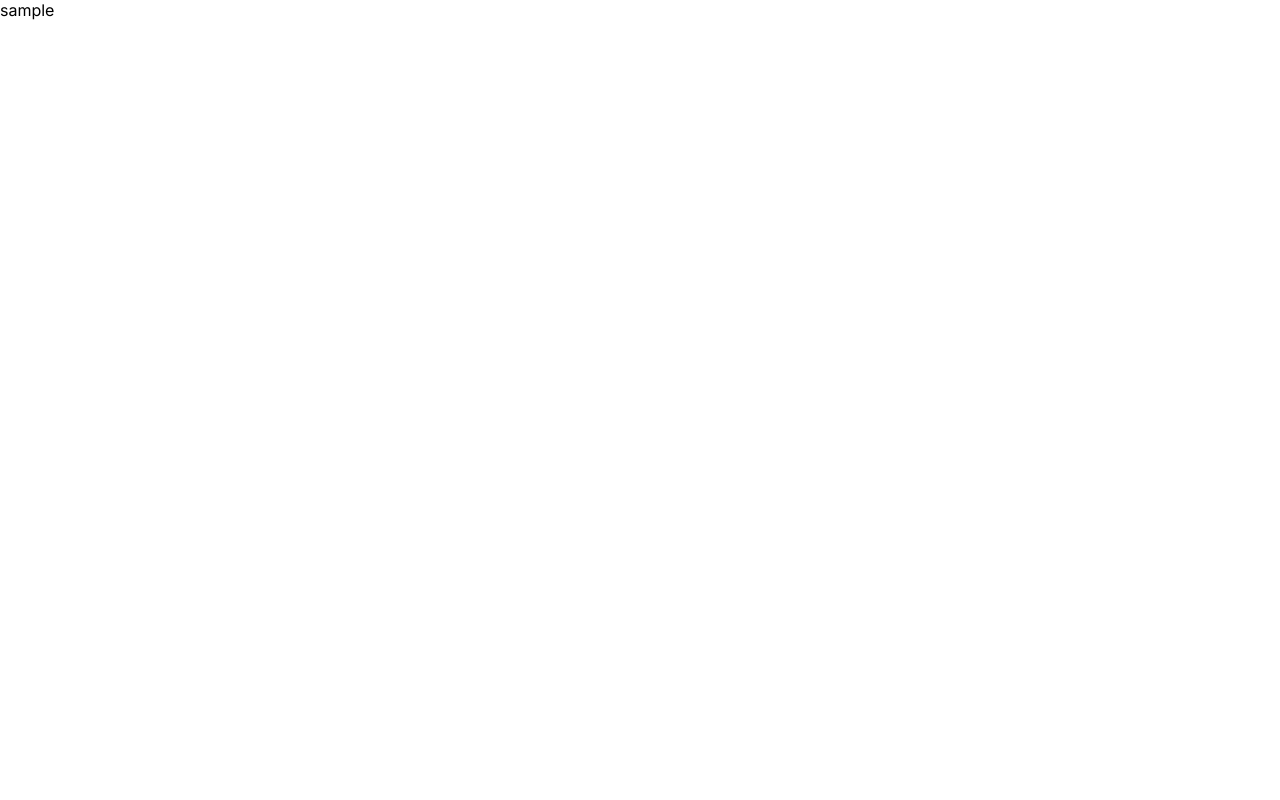
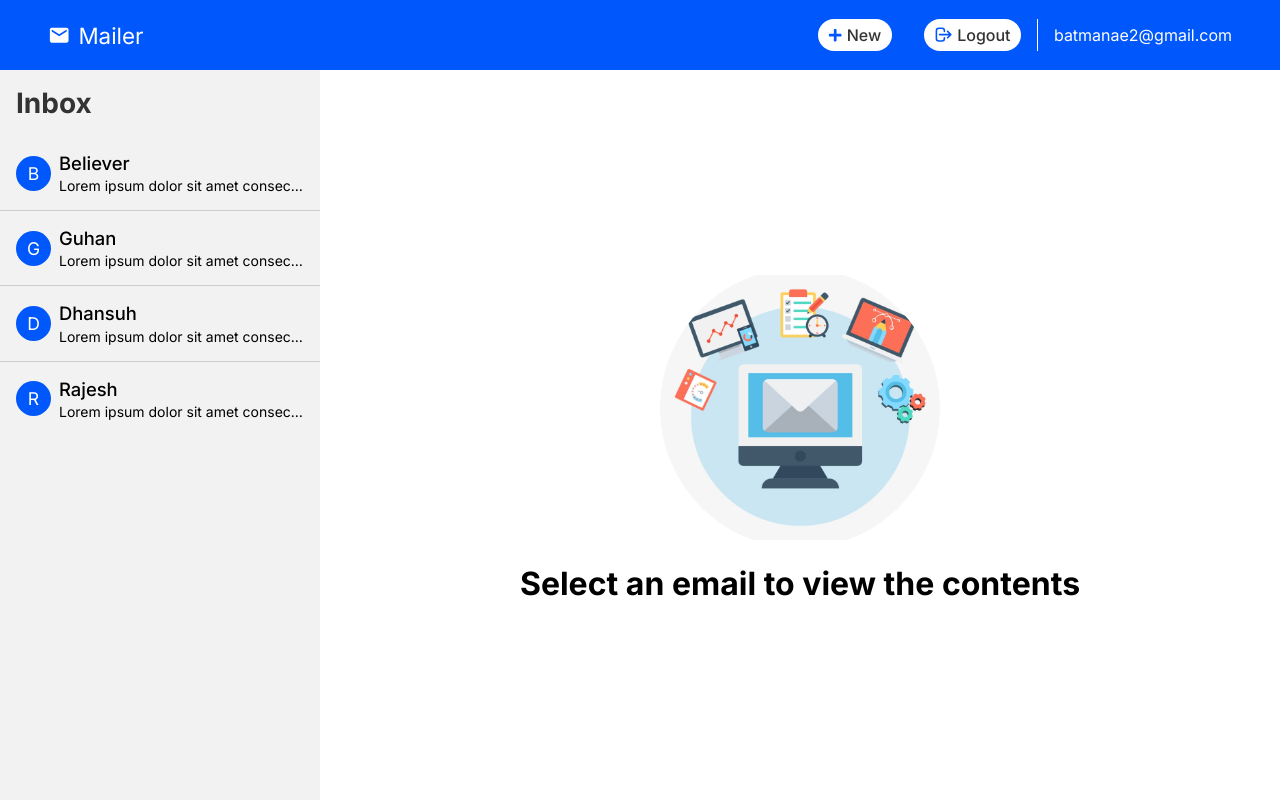
Before and after one commit to g-rajesh/Email-App, a React (Create React App) app in the folder client/: page / in a window 1280 px wide. Built offline with nearby package versions, Linux system fonts and the light colour scheme; sample sign-in values are in the browser's storage.

Commit message:
working on home page
Co-authored-by: SRI JAYAN E <SriJayan17@users.noreply.github.com>
Co-authored-by: Thilaksurya <Don-29@users.noreply.github.com>

```diff
--- a/client/src/App.js
+++ b/client/src/App.js
@@ -10,7 +10,6 @@ import DynamicRoute from "./Util/DynamicRoute";
 
 const App = () => {
   const data = useGlobalContext();
-  console.log(data);
 
   return (
     <div className="App">
--- a/client/src/Util/DynamicRoute.js
+++ b/client/src/Util/DynamicRoute.js
@@ -10,7 +10,7 @@ const DynamicRoute = (props) => {
   } else if (props.guest && ctx.data.token) {
     return <Redirect to="/" />;
   } else {
-    return <Route component={props.children} {...props} />;
+    return <Route component={props.component} {...props} />;
   }
 };
 
--- /dev/null
+++ b/client/src/components/Home/Content.css
@@ -0,0 +1,17 @@
+.info{
+    width: 100%;
+    height: calc(100vh-70px);
+    display: flex;
+    flex-direction: column;
+    justify-content: center;
+    align-items: center;
+}
+
+.info img {
+    width: 280px;
+    height: 280px;
+    display: block;
+    object-fit: contain;
+    border-radius: 50%;
+    margin-bottom: 1rem;
+}
--- /dev/null
+++ b/client/src/components/Home/Content.js
@@ -0,0 +1,24 @@
+import React from 'react'
+
+import ContentImage from '../../images/content.png';
+import './Content.css';
+
+const Content = ({user}) => {
+
+    if(!user) {
+        return <div className="info">
+            <img src={ContentImage} alt="email" />
+            <h1>Select an email to view the contents</h1>
+        </div>
+    }
+
+    return (
+        <div className="contents">
+            <h2>{user.name}</h2>
+            {/* <h3>{user.subject}</h3> */}
+            <p>{user.email}</p>
+        </div>
+    )
+}
+
+export default Content;
--- /dev/null
+++ b/client/src/components/Home/Home.css
@@ -0,0 +1,90 @@
+@import url("https://fonts.googleapis.com/css2?family=Inter:wght@200;300;400;500;600;700&display=swap");
+
+.Home {
+    width: 100%;
+    height: 100vh;
+    overflow: hidden;
+}
+
+.navBar{
+    padding:0 3rem;
+    display: flex;
+    justify-content: space-between;
+    align-items: center;
+    height: 70px;
+    background-color: #0057fb;
+}
+
+.navBar .logo {
+    display: flex;
+    align-items: center;
+}
+
+.navBar .logo .emailIcon {
+    font-size: 1.4rem;
+    color: #fff;
+    margin-right: 0.5rem;
+}
+
+.navBar .logo span {
+    color: #fff;
+    font-size: 1.6rem;
+}
+
+.navBar .logo span {
+    font-size: 1.4rem;
+    color: #fff;
+}
+
+.navBar .links {
+    display: flex;
+    align-items: center;
+}
+
+.navBar .links .nav-links{
+    display:flex;
+    align-items: center;
+    list-style: none;
+    border-right: 1px solid #fff;
+}
+
+.navBar .links .nav-links li{
+    padding : 0.35rem 0.65rem;
+    margin: 0 1rem;
+    display: flex;
+    align-items: center;
+    cursor: pointer;
+    background: #fff;
+    border-radius: 20px;
+}
+
+.navBar .links .nav-links li .plus-icon{
+    color: #0057fb;
+    font-size: 0.9rem;
+}
+
+.navBar .links .nav-links li .logoutIcon{
+    font-size: 1.2rem;
+    font-weight: bolder;
+    color: #0057fb;
+}
+
+.navBar .links .nav-links li .text {
+    margin-left: 0.25rem;
+    color: #333;
+    font-weight: 500;
+}
+
+.navBar .links .nav-links .user{
+    color: #fff;
+}
+
+.navBar .links .user {
+    color: #fff;
+    margin-left: 1rem;
+}
+
+.Home .container{
+    display: grid;
+    grid-template-columns: 0.25fr 0.75fr;
+}
--- /dev/null
+++ b/client/src/components/Home/Inbox.css
@@ -0,0 +1,64 @@
+.inbox {
+    background-color: #f2f2f2;
+    height: calc(100vh - 70px);
+    overflow: auto;
+}
+
+.inbox h1 {
+    padding: 1rem;
+    font-size: 1.75rem;
+    color: #333;
+}
+
+.inbox .inbox-items{
+    margin-bottom: 1rem;
+    list-style: none;
+}
+
+.inbox .inbox-items li{
+    padding: 1rem;
+    border-bottom: 1px solid #ccc;
+    display: flex;
+    align-items: center;
+    cursor: pointer;
+    transition: all 0.2s;
+}
+
+.inbox .inbox-items li:last-child{
+    border: none;
+}
+
+.inbox .inbox-items li:hover {
+    background-color: #D3D3D3;
+}
+
+.inbox .inbox-items li > span {
+    margin-right: 0.5rem;
+    min-width: 35px;
+    height: 35px;
+    line-height: 35px;
+    text-align: center;
+    background-color: #0057fb;
+    color: #fff;
+    border-radius: 50%;
+    font-size: 1.1rem;
+}
+
+.inbox .inbox-items li .left{
+    overflow: hidden;
+    text-overflow: ellipsis;
+}
+
+.inbox .inbox-items li .left h2{
+    font-size: 1.15rem;
+    font-weight: 500;
+    margin-bottom: 0.2rem;
+}
+
+.inbox .inbox-items li .left p{
+    width: 100%;
+    overflow: hidden;
+    white-space: nowrap;
+    text-overflow: ellipsis;
+    font-size: 0.875rem;
+}
--- /dev/null
+++ b/client/src/components/Home/Inbox.js
@@ -0,0 +1,28 @@
+import React from 'react';
+
+import './Inbox.css';
+
+const Inbox = ({setUser,data}) => {
+    return (
+        <div className="inbox">
+            <h1>Inbox</h1>
+            <ul className="inbox-items">
+                {data.inbox.map(item=>{
+                    return (
+                    <li onClick={()=>setUser(item)}>
+                        <span>{item.name[0]}</span>
+                        <div className="left">
+                            <h2>{item.name}</h2>
+                            <p>{item.email}</p>
+                        </div>
+                    </li>
+                    )
+                })}
+
+            </ul>
+        </div>
+    )
+}
+
+
+export default Inbox;
--- /dev/null
+++ b/client/src/components/Home/Navbar.js
@@ -0,0 +1,25 @@
+import React from 'react';
+import { MdEmail } from 'react-icons/md';
+import { FaPlus } from 'react-icons/fa';
+import { HiOutlineLogout } from 'react-icons/hi';
+
+const Navbar = (props) => {
+    return (
+        <nav className="navBar">
+            <div className="logo">
+                <MdEmail className="emailIcon" />
+                <span>Mailer</span>
+            </div>
+            <div className="links">
+                <ul className="nav-links">
+                    <li><FaPlus className="plus-icon" />
+                    <span className="text">New</span></li>
+                    <li><HiOutlineLogout className="logoutIcon" /><span className="text">Logout</span></li>
+                </ul>
+                <span className="user">batmanae2@gmail.com</span>
+            </div>
+        </nav>
+    )
+}
+
+export default Navbar;
--- a/client/src/components/Home/index.js
+++ b/client/src/components/Home/index.js
@@ -1,11 +1,48 @@
-import React from "react";
+import React, { useState } from "react";
+
 import { useGlobalContext } from "../../store/context";
+import Navbar from "./Navbar";
+import Inbox from "./Inbox";
+import Content from "./Content";
+import './Home.css';
+
+const data = {
+    inbox:[
+        {
+            name: "Believer",
+            sender:"believer@gmail.com",
+            email:"Lorem ipsum dolor sit amet consectetur adipisicing elit. Sequi velit labore aperiam dolorem eos et fugiat ab facilis perferendis vitae, non molestiae recusandae ipsum asperiores alias voluptatum rerum magni consectetur."
+        },
+        {
+            name: "Guhan",
+            sender:"guhan@gmail.com",
+            email:"Lorem ipsum dolor sit amet consectetur adipisicing elit. Sequi velit labore aperiam dolorem eos et fugiat ab facilis perferendis vitae, non molestiae recusandae ipsum asperiores alias voluptatum rerum magni consectetur."
+        },
+        {
+            name: "Dhansuh",
+            sender:"dhanush@gmail.com",
+            email:"Lorem ipsum dolor sit amet consectetur adipisicing elit. Sequi velit labore aperiam dolorem eos et fugiat ab facilis perferendis vitae, non molestiae recusandae ipsum asperiores alias voluptatum rerum magni consectetur."
+        },
+        {
+            name: "Rajesh",
+            sender:"rajesh@gmail.com",
+            email:"Lorem ipsum dolor sit amet consectetur adipisicing elit. Sequi velit labore aperiam dolorem eos et fugiat ab facilis perferendis vitae, non molestiae recusandae ipsum asperiores alias voluptatum rerum magni consectetur."
+        }
+    ]
+};
 
 const Home = () => {
+  const [user, setUser] = useState(null);
+
   const ctx = useGlobalContext();
-  console.log(ctx.data.username);
 
-  return <div>{ctx.data.username}</div>;
+  return <div className="Home">
+            <Navbar />
+            <div className="container">
+                <Inbox data={data} setUser={setUser} />
+                <Content user={user} />
+            </div>
+    </div>
 };
 
 export default Home;
--- a/client/src/store/context.js
+++ b/client/src/store/context.js
@@ -7,8 +7,6 @@ const initialState = {
   token: JSON.parse(localStorage.getItem('token')),
   showModal: false,
 };
-
-console.log(initialState);
 
 const AppProvider = ({ children }) => {
   const [data, setData] = useState(initialState);
```
Also changed, not shown: client/src/images/content.png (added).
